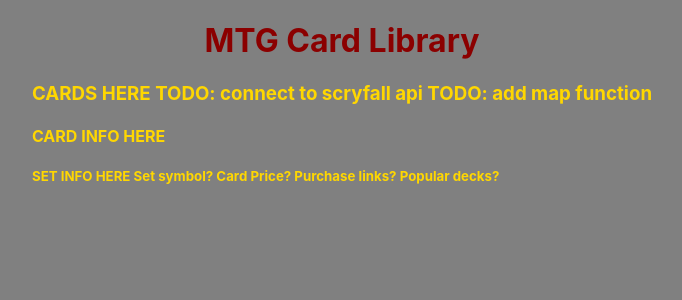
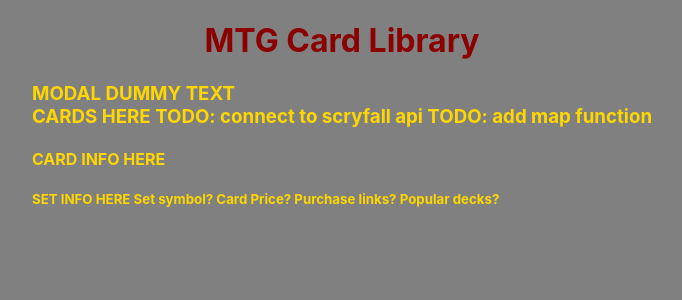
Before and after one commit to caseymacleod22/mtg-card-library, a React (Create React App) app: page / in a window 1280 px wide. Shown: the top 300 px of the page, without its empty margins (298-980 px from the left). Built offline with nearby package versions, Linux system fonts and the light colour scheme.

Commit message:
imports modal component

```diff
--- a/src/App.js
+++ b/src/App.js
@@ -8,7 +8,7 @@
         MTG Card Library
       </h1>
       <h3>
-        {/* <Modal /> */}
+        <Modal />
         CARDS HERE
         TODO: connect to scryfall api
         TODO: add map function
```
